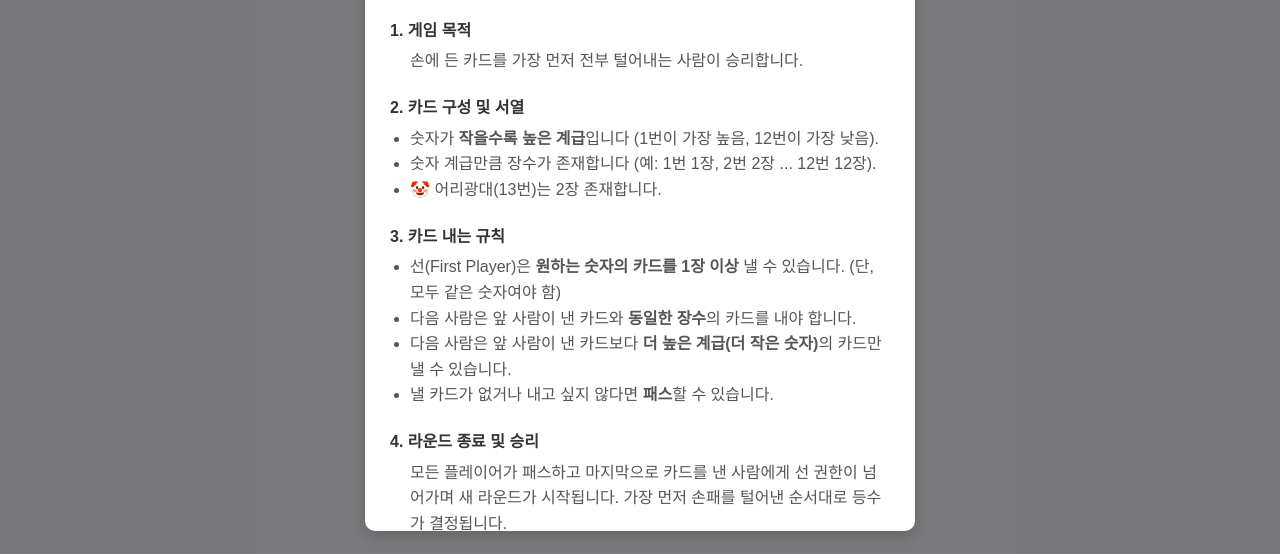
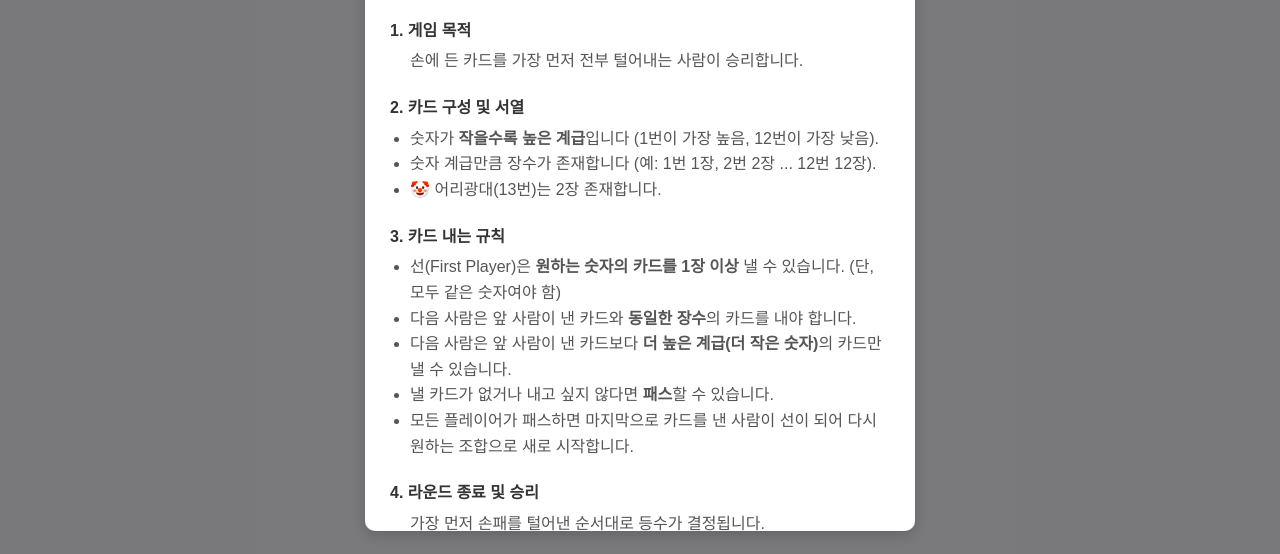
Before and after one commit to jangerine/the-great-Dalmuti, a website: page public/index.html in a window 1280 px wide. Both pictures are taken after a click on the button "📖 게임 규칙". Shown: the part 174-728 px from the top of the page. Drawn offline with nearby package versions, Linux system fonts and the light colour scheme; no server answers.

Commit message:
Update index.html

```diff
--- a/public/index.html
+++ b/public/index.html
@@ -140,12 +140,13 @@
           <li>다음 사람은 앞 사람이 낸 카드와 <b>동일한 장수</b>의 카드를 내야 합니다.</li>
           <li>다음 사람은 앞 사람이 낸 카드보다 <b>더 높은 계급(더 작은 숫자)</b>의 카드만 낼 수 있습니다.</li>
           <li>낼 카드가 없거나 내고 싶지 않다면 <b>패스</b>할 수 있습니다.</li>
+          <li>모든 플레이어가 패스하면 마지막으로 카드를 낸 사람이 선이 되어 다시 원하는 조합으로 새로 시작합니다.</li>
         </ul>
       </div>
 
       <div class="rule-section">
         <h4>4. 라운드 종료 및 승리</h4>
-        <p>모든 플레이어가 패스하고 마지막으로 카드를 낸 사람에게 선 권한이 넘어가며 새 라운드가 시작됩니다. 가장 먼저 손패를 털어낸 순서대로 등수가 결정됩니다.</p>
+        <p>가장 먼저 손패를 털어낸 순서대로 등수가 결정됩니다.</p>
       </div>
 
       <div style="text-align: right; margin-top: 20px;">
@@ -159,7 +160,6 @@
     let selectedIndices = [];
     let myHandCards = [];
 
-    // 규칙 모달 열기 / 닫기
     function openRules() {
       document.getElementById('rule-modal').style.display = 'flex';
     }
@@ -168,7 +168,6 @@
       document.getElementById('rule-modal').style.display = 'none';
     }
 
-    // 모달 바깥 배경 클릭 시 닫기
     window.onclick = function(event) {
       const modal = document.getElementById('rule-modal');
       if (event.target === modal) {
@@ -263,6 +262,10 @@
       alert(msg);
     });
 
+    socket.on('chat', (msg) => {
+      console.log(msg);
+    });
+
     socket.on('gameOver', (rankings) => {
       alert('게임 종료!');
       document.getElementById('start-btn').style.display = 'inline-block';
```
